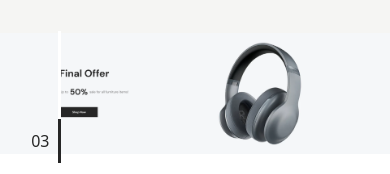
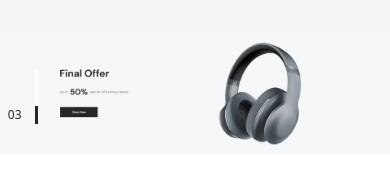
Before and after one commit to ABMshawonislam-dev/orebi-ecommerce, a React (Create React App) app: page / in a window 390 px wide. Shown: the part 187-361 px from the top of the page. Built offline with nearby package versions, Linux system fonts and the light colour scheme.

Commit message:
Banner responsive

```diff
--- a/src/components/layout/Banner.js
+++ b/src/components/layout/Banner.js
@@ -50,6 +50,48 @@ const Banner = () => {
         0{i + 1}
       </div>
     ),
+    responsive: [
+      {
+        breakpoint: 576,
+        settings: {
+          dots: true,
+          appendDots: (dots) => (
+            <div
+              style={{
+                position: "absolute",
+                top: "50%",
+                left: "2%",
+                transform: "translateY(-50%)",
+              }}
+            >
+              <ul style={{ margin: "0px" }}> {dots} </ul>
+            </div>
+          ),
+          customPaging: (i) => (
+            <div
+              style={
+                i === dotActive
+                  ? {
+                      width: "30px",
+                      color: "#262626",
+                      borderRight: "3px #262626 solid",
+                      fontSize: "12px",
+                    }
+                  : {
+                      width: "30px",
+                      color: "#262626",
+                      borderRight: "3px white solid",
+                      color: "transparent",
+                      fontSize: "12px",
+                    }
+              }
+            >
+              0{i + 1}
+            </div>
+          ),
+        },
+      },
+    ],
   };
   return (
     <Slider {...settings}>
```
